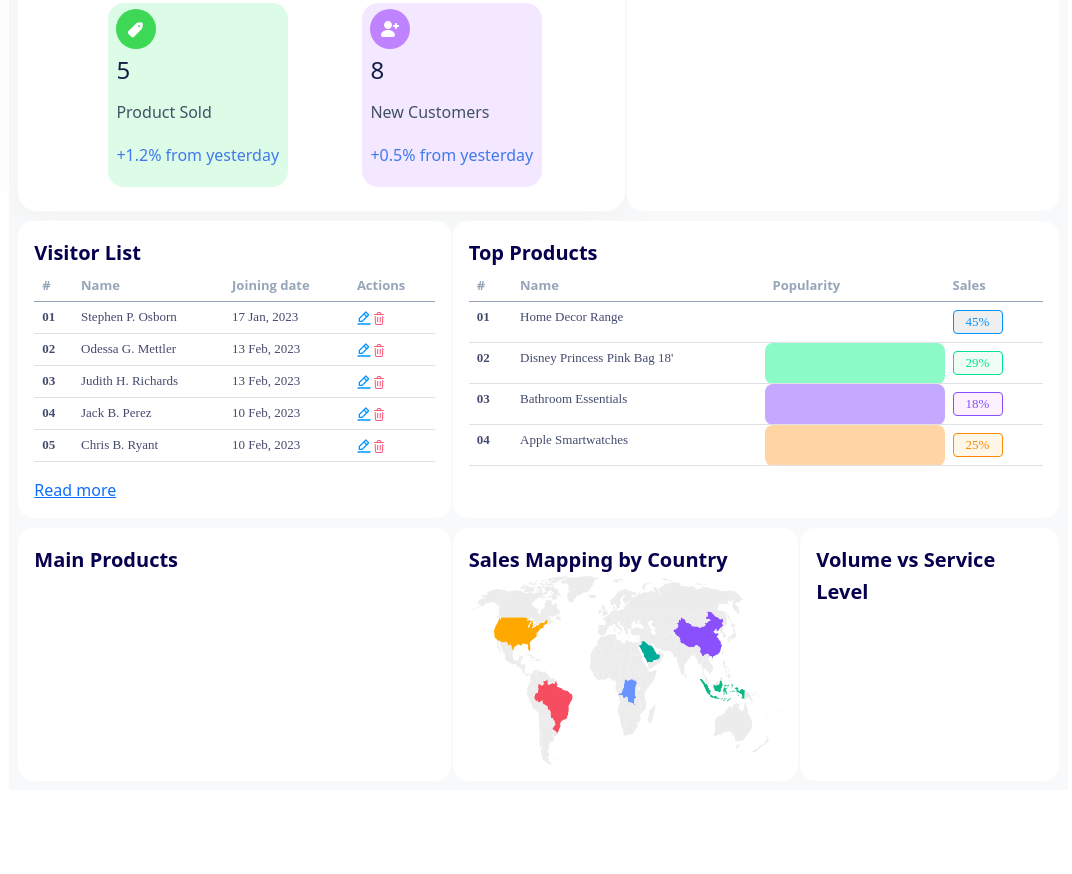
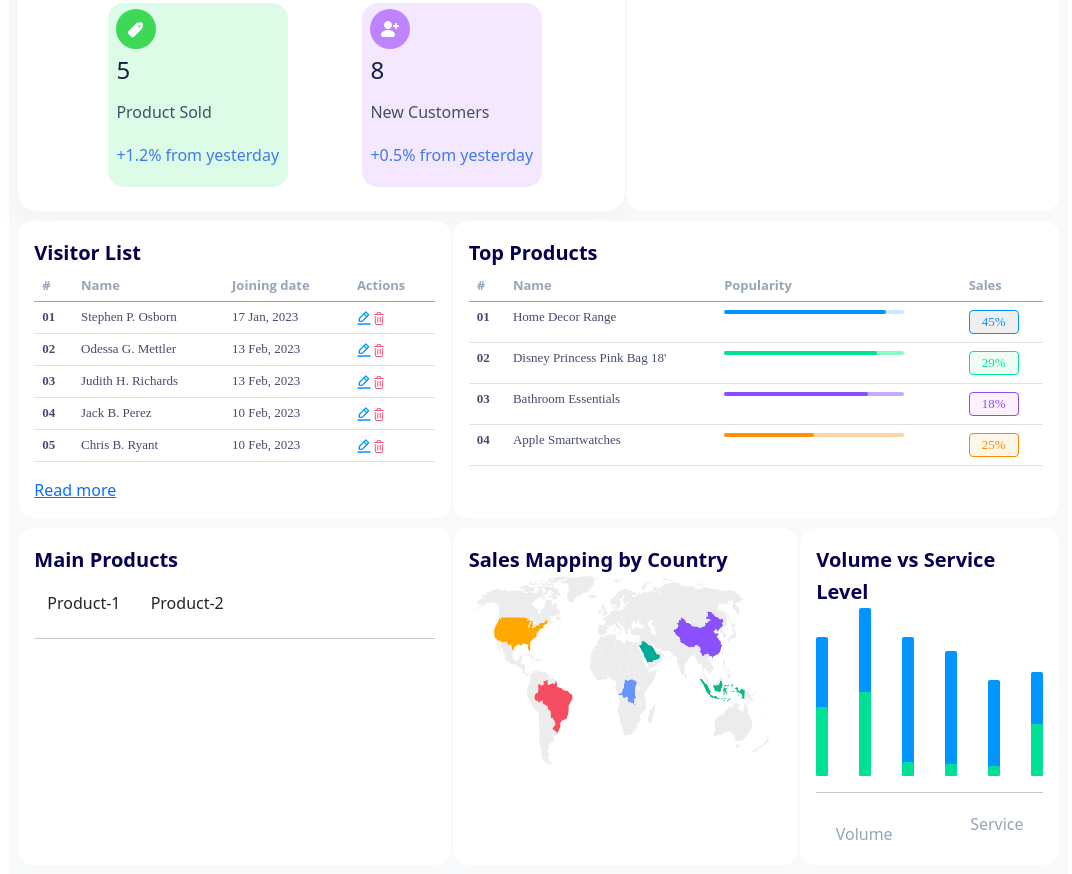
Before and after one commit to raviparmar9983/Internship_task_4, a plain HTML site: page index.html in a window 1280 px wide. Shown: the part 372-1246 px from the top of the page, without its empty margins (208-1280 px from the left). Before the commit the page ends 1162 px from the top, so only its background shows below. Drawn offline with Linux system fonts and the light colour scheme.

Commit message:
work on content

```diff
--- a/Asest/css/style.css
+++ b/Asest/css/style.css
@@ -45,7 +45,7 @@
     font-weight: 600;
     line-height: 32px;
     letter-spacing: 0px;
-    text-align: center;
+    text-align: left;
     color: rgba(5, 0, 78, 1);
 
 }
@@ -195,48 +195,140 @@ td button {
         rgba(254, 246, 230, 1);
 }
 
-#measur1 ,#measur2,#measur3,#measur4 {
-    width: 180px ;
-    height: 4px ;
+#measur1,
+#measur2,
+#measur3,
+#measur4 {
+    width: 180px;
+    height: 4px;
     border-radius: 8px;
 }
-#measur1{
+
+#measur1 {
     background: rgba(205, 231, 255, 1);
 
 }
 
-#measur2{
+#measur2 {
     background: rgba(140, 250, 199, 1);
 
 }
-#measur3{
+
+#measur3 {
     background: rgba(197, 168, 255, 1);
 
 }
-#measur4{
+
+#measur4 {
     background: rgba(255, 213, 164, 1);
 
 }
-#show-measur1{
+
+#show-measur1 {
     width: 90%;
-    height: 100%;background: rgba(0, 149, 255, 1);
+    height: 100%;
+    background: rgba(0, 149, 255, 1);
+    border-radius: 8px;
+}
+
+#show-measur2 {
+    width: 85%;
+    height: 100%;
+    background: rgba(0, 224, 150, 1);
+    border-radius: 8px;
+}
+
+#show-measur3 {
+    width: 80%;
+    height: 100%;
+    background: rgba(136, 77, 255, 1);
+    border-radius: 8px;
+}
+
+#show-measur4 {
+    width: 50%;
+    height: 100%;
+    background: rgba(255, 143, 13, 1);
+    border-radius: 8px;
+    border: 0px;
+}
+.main-product-btn{
+    border-color:transparent ;
+    background-color: transparent;
+    border-radius: 0px;
+    margin: 0;
 
 }
-#show-measur2{
-    width: 85%;
-    height: 100%;background: rgba(0, 224, 150, 1);
+.main-product-btn:active{
+    background-color:
+    rgba(93, 95, 239, 1);
+}
+
+.volum-meter{
+    width: 12px;
+    background: rgba(0, 149, 255, 1);
+    border-radius: 2px;
+    display: flex;
+    flex-direction: column;
+    justify-content: end;
+}
+#volum-meter1{
+    height: 138.86px
+    ;
+}
+#volum-meter2{
+    height: 168px;
+}
+#volum-meter3{
+    height: 138.86px
+    ;
+}
+#volum-meter4{
+    height:125px ;
+}
+#volum-meter5{
+    height: 96px;
+}
+#volum-meter6{
+    height: 104.57px;
+}
+.service-meter{
+    width: 100%;
+    border-radius:2px ;
+    background: rgba(0, 224, 150, 1);
+}
+#service-meter1{
+    height:50% ;
+}
+#service-meter2{
+    height:50% ;
+}
+#service-meter3{
+    height: 10%;
+}
+#service-meter4{
+    height:10% ;
+}
+#service-meter5{
+    height:10% ;
+}
+#service-meter6{
+    height: 50%;
+}
+#volume section span{
+font-size: 16px;
+font-weight: 400;
+line-height: 30px;
+letter-spacing: 0px;
+color:
+rgba(150, 165, 184, 1);
 
 
 }
-#show-measur3{
-    width: 80%;
-    height: 100%;background: rgba(136, 77, 255, 1);
 
-
+#volume section span div{
+    height: 10px;
+    width: 10px;
+    background-color: (0, 149, 255, 1);
+    border-radius: 50%;
 }
-#show-measur4{
-    width: 50%;
-    height: 100%;background: rgba(255, 143, 13, 1);
-
-
-}
--- a/index.html
+++ b/index.html
@@ -135,25 +135,25 @@
                                     <tr>
                                         <th>01</th>
                                         <td>Home Decor Range</td>
-                                        <td ><span id="measur1"><span id="show-measur1"></span></span></td>
+                                        <td ><div id="measur1"><div id="show-measur1"></div></div></td>
                                         <td><button id="btn1">45%</button></td>
                                     </tr>
                                     <tr>
                                         <th>02</th>
                                         <td>Disney Princess Pink Bag 18'</td>
-                                        <td id="measur2"><span id="show-measur2"></span></td>
+                                        <td ><div id="measur2"><div id="show-measur2"></div></div></td>
                                         <td><button id="btn2">29%</button></td>
                                     </tr>
                                     <tr>
                                         <th>03</th>
                                         <td>Bathroom Essentials</td>
-                                        <td id="measur3"><span id="show-measur3"></span></td>
+                                        <td><div  id="measur3"><div id="show-measur3"></div></div></td>
                                         <td><button id="btn3">18%</button></td>
                                     </tr>
                                     <tr>
                                         <th>04</th>
                                         <td>Apple Smartwatches</td>
-                                        <td id="measur4"><span id="show-measur4"></span></td>
+                                        <td ><div id="measur4"><div id="show-measur4"></div></div></td>
                                         <td><button id="btn4">25%</button></td>
                                     </tr>
                                 </tbody>
@@ -161,17 +161,32 @@
                         </div>
                     </div>
                     <div class="col-lg-5 p-3" id="main-product">
+                        <span class="card-title d-block ">Main Products</span>
+                        <button class="btn main-product-btn" id="main-product-btn1">Product-1</button>
+                        <button class="btn main-product-btn" id="main-product-btn2">Product-2</button>
+                        <hr>
+                    </div>
 
-                        <span class="card-title">Main Products</span>
-                    </div>
                     <div class="col-lg-4 p-3" id="sales-contry">
 
                         <span class="card-title">Sales Mapping by Country</span>
                         <img src="Asest/image/world 1.svg" class="img-fluid" alt="">
                     </div>
                     <div class="col-lg-3 p-3" id="volume">
-
                         <span class="card-title">Volume vs Service Level</span>
+                        <div class="d-flex justify-content-between overflow-scroll flex-nowrap align-items-end">
+                            <div class="volum-meter" id="volum-meter1"><div class="service-meter" id="service-meter1"></div></div>
+                            <div class="volum-meter" id="volum-meter2"><div class="service-meter" id="service-meter2"></div></div>
+                            <div class="volum-meter" id="volum-meter3"><div class="service-meter" id="service-meter3"></div></div>
+                            <div class="volum-meter" id="volum-meter4"><div class="service-meter" id="service-meter4"></div></div>
+                            <div class="volum-meter" id="volum-meter5"><div class="service-meter" id="service-meter5"></div></div>
+                            <div class="volum-meter" id="volum-meter6"><div class="service-meter" id="service-meter6"></div></div>
+                        </div>
+                        <hr>
+                        <section class="d-flex justify-content-around">
+                            <span><div></div>Volume</span>
+                            <div></div><span>Service</span>
+                        </section>
                     </div>
                 </div>
             </div>
```
